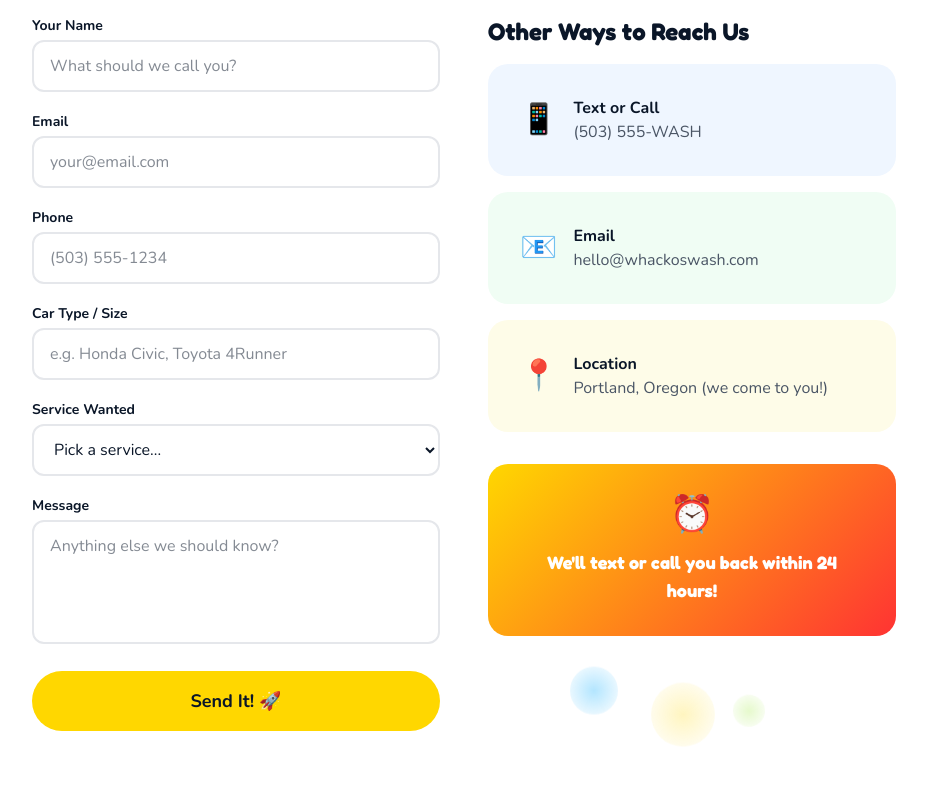
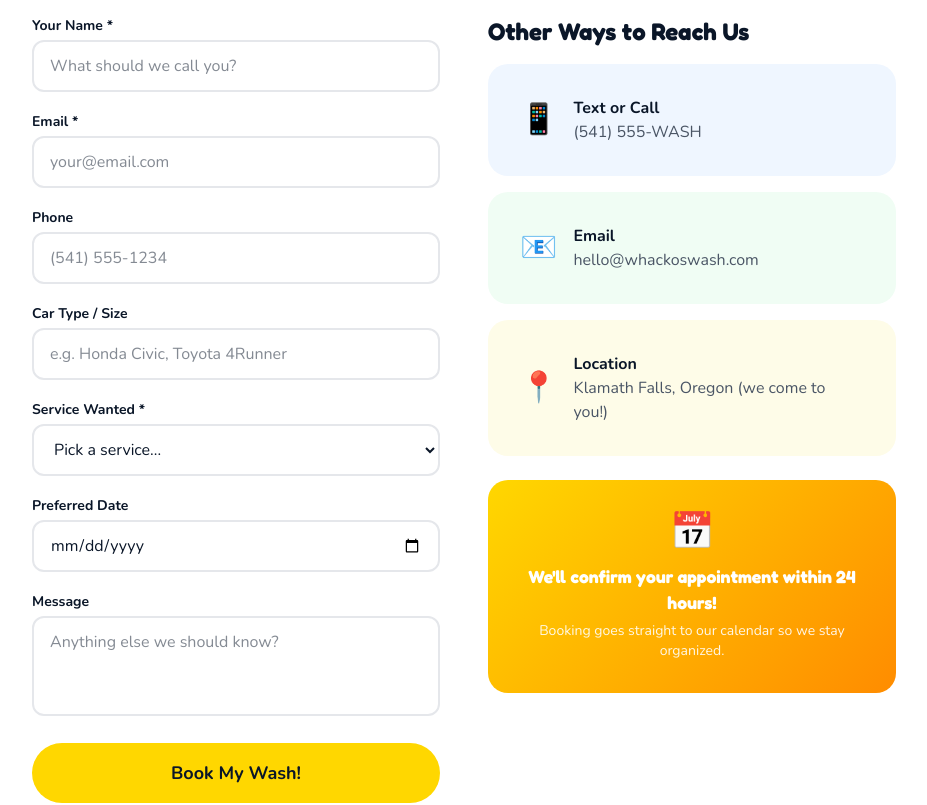
Before and after one commit to abigailleahgoldberg/whackos-wash, a Next.js app: page /contact in a window 1280 px wide. Shown: the part 520-1325 px from the top of the page, without its empty margins (176-1103 px from the left). Built offline with nearby package versions, Linux system fonts and the light colour scheme.

Commit message:
fix: Klamath Falls location, live booking form with Brevo email notifications, preferred date field

```diff
--- a/app/about/page.tsx
+++ b/app/about/page.tsx
@@ -23,7 +23,7 @@ export default function About() {
             Meet Whacko! 🧒
           </h1>
           <p className="text-lg sm:text-xl text-white opacity-90">
-            The kid behind the cleanest cars in Portland
+            The kid behind the cleanest cars in Klamath Falls
           </p>
         </div>
         <div className="absolute bottom-0 left-0 right-0" style={{ lineHeight: 0 }}>
@@ -62,7 +62,7 @@ export default function About() {
             </h2>
             <div className="space-y-4 text-gray-700 leading-relaxed">
               <p>
-                I&apos;m 12 years old, and I live right here in Portland, Oregon. Ever
+                I&apos;m 12 years old, and I live right here in Klamath Falls, Oregon. Ever
                 since I was little, I loved washing my parents&apos; cars. Something about
                 seeing a dirty car turn shiny and new just makes me happy.
               </p>
--- /dev/null
+++ b/app/api/book/route.ts
@@ -0,0 +1,75 @@
+import { NextRequest, NextResponse } from "next/server";
+
+export async function POST(req: NextRequest) {
+  const body = await req.json();
+  const { name, email, phone, carType, service, message, preferredDate } = body;
+
+  const BREVO_API_KEY = process.env.BREVO_API_KEY;
+  const BOOKING_EMAIL = process.env.BOOKING_EMAIL || "timshadyeth@gmail.com";
+
+  if (!BREVO_API_KEY) {
+    return NextResponse.json({ error: "Email service not configured" }, { status: 500 });
+  }
+
+  const serviceLabels: Record<string, string> = {
+    exterior: "Basic Exterior Wash - $25",
+    interior: "Interior Vacuum & Wipe - $30",
+    "full-interior": "Full Interior Detail - $60",
+    combo: "Exterior + Interior Combo - $75",
+    sparkle: "Complete Sparkle Package - $100",
+    fleet: "Fleet / Multiple Cars",
+    other: "Not sure yet",
+  };
+
+  const serviceName = serviceLabels[service] || service;
+
+  const htmlBody = `
+    <div style="font-family: Arial, sans-serif; max-width: 600px; margin: 0 auto; padding: 20px;">
+      <div style="background: linear-gradient(135deg, #00AAFF, #7FE000); padding: 30px; border-radius: 16px 16px 0 0; text-align: center;">
+        <h1 style="color: white; font-size: 28px; margin: 0;">New Booking Request!</h1>
+        <p style="color: white; opacity: 0.9; margin: 8px 0 0;">Whacko's Wash - Klamath Falls, OR</p>
+      </div>
+      <div style="background: #f9f9f9; padding: 30px; border-radius: 0 0 16px 16px; border: 2px solid #e0e0e0;">
+        <table style="width: 100%; border-collapse: collapse;">
+          <tr><td style="padding: 10px 0; border-bottom: 1px solid #eee; font-weight: bold; color: #666; width: 140px;">Name</td><td style="padding: 10px 0; border-bottom: 1px solid #eee; color: #0A1628; font-weight: 600;">${name}</td></tr>
+          <tr><td style="padding: 10px 0; border-bottom: 1px solid #eee; font-weight: bold; color: #666;">Email</td><td style="padding: 10px 0; border-bottom: 1px solid #eee;"><a href="mailto:${email}" style="color: #00AAFF;">${email}</a></td></tr>
+          <tr><td style="padding: 10px 0; border-bottom: 1px solid #eee; font-weight: bold; color: #666;">Phone</td><td style="padding: 10px 0; border-bottom: 1px solid #eee;"><a href="tel:${phone}" style="color: #00AAFF;">${phone || "Not provided"}</a></td></tr>
+          <tr><td style="padding: 10px 0; border-bottom: 1px solid #eee; font-weight: bold; color: #666;">Car</td><td style="padding: 10px 0; border-bottom: 1px solid #eee;">${carType || "Not specified"}</td></tr>
+          <tr><td style="padding: 10px 0; border-bottom: 1px solid #eee; font-weight: bold; color: #666;">Service</td><td style="padding: 10px 0; border-bottom: 1px solid #eee; color: #7FE000; font-weight: 700;">${serviceName}</td></tr>
+          <tr><td style="padding: 10px 0; border-bottom: 1px solid #eee; font-weight: bold; color: #666;">Preferred Date</td><td style="padding: 10px 0; border-bottom: 1px solid #eee;">${preferredDate || "Flexible"}</td></tr>
+          <tr><td style="padding: 10px 0; font-weight: bold; color: #666; vertical-align: top;">Message</td><td style="padding: 10px 0; color: #444;">${message || "None"}</td></tr>
+        </table>
+        <div style="margin-top: 24px; padding: 16px; background: #FFD700; border-radius: 12px; text-align: center;">
+          <p style="margin: 0; font-weight: bold; color: #0A1628;">Add this to the Whacko's Wash Google Calendar!</p>
+        </div>
+      </div>
+    </div>
+  `;
+
+  try {
+    const res = await fetch("https://api.brevo.com/v3/smtp/email", {
+      method: "POST",
+      headers: {
+        "api-key": BREVO_API_KEY,
+        "Content-Type": "application/json",
+      },
+      body: JSON.stringify({
+        sender: { name: "Whacko's Wash Website", email: "abigailleahgoldberg@gmail.com" },
+        to: [{ email: BOOKING_EMAIL, name: "Whacko's Wash" }],
+        subject: `New Booking: ${name} - ${serviceName}`,
+        htmlContent: htmlBody,
+      }),
+    });
+
+    if (!res.ok) {
+      const err = await res.text();
+      console.error("Brevo error:", err);
+      return NextResponse.json({ error: "Email failed" }, { status: 500 });
+    }
+
+    return NextResponse.json({ success: true });
+  } catch (err) {
+    console.error("Booking API error:", err);
+    return NextResponse.json({ error: "Server error" }, { status: 500 });
+  }
+}
--- a/app/components/Footer.tsx
+++ b/app/components/Footer.tsx
@@ -20,7 +20,7 @@ export default function Footer() {
             <p className="text-gray-400 text-sm">
               Kid-Powered Sparkle for Your Car!
             </p>
-            <p className="text-gray-400 text-sm mt-1">Portland, Oregon</p>
+            <p className="text-gray-400 text-sm mt-1">Klamath Falls, Oregon</p>
           </div>
 
           {/* Links */}
@@ -44,7 +44,7 @@ export default function Footer() {
             <div className="space-y-2 text-sm text-gray-300">
               <p>📧 hello@whackoswash.com</p>
               <p>📱 (503) 555-WASH</p>
-              <p>📍 Portland, OR</p>
+              <p>📍 Klamath Falls, OR</p>
             </div>
           </div>
         </div>
--- a/app/contact/page.tsx
+++ b/app/contact/page.tsx
@@ -9,9 +9,12 @@ export default function Contact() {
     phone: "",
     carType: "",
     service: "",
+    preferredDate: "",
     message: "",
   });
   const [submitted, setSubmitted] = useState(false);
+  const [loading, setLoading] = useState(false);
+  const [error, setError] = useState("");
 
   function handleChange(
     e: React.ChangeEvent<HTMLInputElement | HTMLSelectElement | HTMLTextAreaElement>
@@ -19,10 +22,23 @@ export default function Contact() {
     setForm({ ...form, [e.target.name]: e.target.value });
   }
 
-  function handleSubmit(e: React.FormEvent) {
+  async function handleSubmit(e: React.FormEvent) {
     e.preventDefault();
-    console.log("Form submitted:", form);
-    setSubmitted(true);
+    setLoading(true);
+    setError("");
+    try {
+      const res = await fetch("/api/book", {
+        method: "POST",
+        headers: { "Content-Type": "application/json" },
+        body: JSON.stringify(form),
+      });
+      if (!res.ok) throw new Error("Failed to send");
+      setSubmitted(true);
+    } catch {
+      setError("Oops! Something went wrong. Try texting us directly.");
+    } finally {
+      setLoading(false);
+    }
   }
 
   return (
@@ -34,7 +50,6 @@ export default function Contact() {
           background: "linear-gradient(135deg, #00AAFF 0%, #7FE000 100%)",
         }}
       >
-        {/* Decorative bubbles */}
         <div className="bubble" style={{ width: 30, height: 30, left: "5%", bottom: "20%", animationDuration: "9s", animationDelay: "0s" }} />
         <div className="bubble" style={{ width: 50, height: 50, left: "80%", bottom: "10%", animationDuration: "11s", animationDelay: "1s" }} />
         <div className="bubble" style={{ width: 20, height: 20, left: "60%", bottom: "30%", animationDuration: "8s", animationDelay: "2s" }} />
@@ -48,10 +63,10 @@ export default function Contact() {
               textShadow: "3px 3px 0px rgba(0,0,0,0.2)",
             }}
           >
-            Let&apos;s Make Your Car Whacko-Clean! 🚗
+            Let&apos;s Make Your Car Whacko-Clean!
           </h1>
           <p className="text-lg sm:text-xl text-white opacity-90">
-            Fill out the form below and we will get back to you fast
+            Fill out the form and we will get back to you within 24 hours
           </p>
         </div>
         <div className="mt-12" style={{ lineHeight: 0 }}>
@@ -73,116 +88,81 @@ export default function Contact() {
                   className="text-2xl font-bold mb-2"
                   style={{ fontFamily: "var(--font-fredoka)", color: "#7FE000" }}
                 >
-                  Thanks! We&apos;ll be in touch!
+                  Booking Request Sent!
                 </h2>
-                <p className="text-gray-600">
-                  We will text or call you back within 24 hours.
+                <p className="text-gray-600 mb-2">
+                  We will text or call you back within 24 hours to confirm your appointment.
+                </p>
+                <p className="text-gray-500 text-sm">
+                  Your booking details have been sent to the Whacko&apos;s Wash team.
                 </p>
               </div>
             ) : (
               <form onSubmit={handleSubmit} className="space-y-5">
                 <div>
-                  <label className="block text-sm font-bold mb-1" style={{ color: "#0A1628" }}>
-                    Your Name
-                  </label>
-                  <input
-                    type="text"
-                    name="name"
-                    value={form.name}
-                    onChange={handleChange}
-                    required
+                  <label className="block text-sm font-bold mb-1" style={{ color: "#0A1628" }}>Your Name *</label>
+                  <input type="text" name="name" value={form.name} onChange={handleChange} required
                     className="w-full px-4 py-3 rounded-xl border-2 border-gray-200 focus:border-blue-400 focus:outline-none transition-colors"
-                    placeholder="What should we call you?"
-                  />
+                    placeholder="What should we call you?" />
                 </div>
                 <div>
-                  <label className="block text-sm font-bold mb-1" style={{ color: "#0A1628" }}>
-                    Email
-                  </label>
-                  <input
-                    type="email"
-                    name="email"
-                    value={form.email}
-                    onChange={handleChange}
-                    required
+                  <label className="block text-sm font-bold mb-1" style={{ color: "#0A1628" }}>Email *</label>
+                  <input type="email" name="email" value={form.email} onChange={handleChange} required
                     className="w-full px-4 py-3 rounded-xl border-2 border-gray-200 focus:border-blue-400 focus:outline-none transition-colors"
-                    placeholder="your@email.com"
-                  />
+                    placeholder="your@email.com" />
                 </div>
                 <div>
-                  <label className="block text-sm font-bold mb-1" style={{ color: "#0A1628" }}>
-                    Phone
-                  </label>
-                  <input
-                    type="tel"
-                    name="phone"
-                    value={form.phone}
-                    onChange={handleChange}
+                  <label className="block text-sm font-bold mb-1" style={{ color: "#0A1628" }}>Phone</label>
+                  <input type="tel" name="phone" value={form.phone} onChange={handleChange}
                     className="w-full px-4 py-3 rounded-xl border-2 border-gray-200 focus:border-blue-400 focus:outline-none transition-colors"
-                    placeholder="(503) 555-1234"
-                  />
+                    placeholder="(541) 555-1234" />
                 </div>
                 <div>
-                  <label className="block text-sm font-bold mb-1" style={{ color: "#0A1628" }}>
-                    Car Type / Size
-                  </label>
-                  <input
-                    type="text"
-                    name="carType"
-                    value={form.carType}
-                    onChange={handleChange}
+                  <label className="block text-sm font-bold mb-1" style={{ color: "#0A1628" }}>Car Type / Size</label>
+                  <input type="text" name="carType" value={form.carType} onChange={handleChange}
                     className="w-full px-4 py-3 rounded-xl border-2 border-gray-200 focus:border-blue-400 focus:outline-none transition-colors"
-                    placeholder="e.g. Honda Civic, Toyota 4Runner"
-                  />
+                    placeholder="e.g. Honda Civic, Toyota 4Runner" />
                 </div>
                 <div>
-                  <label className="block text-sm font-bold mb-1" style={{ color: "#0A1628" }}>
-                    Service Wanted
-                  </label>
-                  <select
-                    name="service"
-                    value={form.service}
-                    onChange={handleChange}
-                    required
-                    className="w-full px-4 py-3 rounded-xl border-2 border-gray-200 focus:border-blue-400 focus:outline-none transition-colors bg-white"
-                  >
+                  <label className="block text-sm font-bold mb-1" style={{ color: "#0A1628" }}>Service Wanted *</label>
+                  <select name="service" value={form.service} onChange={handleChange} required
+                    className="w-full px-4 py-3 rounded-xl border-2 border-gray-200 focus:border-blue-400 focus:outline-none transition-colors bg-white">
                     <option value="">Pick a service...</option>
                     <option value="exterior">Basic Exterior Wash - $25</option>
                     <option value="interior">Interior Vacuum & Wipe - $30</option>
                     <option value="full-interior">Full Interior Detail - $60</option>
                     <option value="combo">Exterior + Interior Combo - $75</option>
                     <option value="sparkle">Complete Sparkle Package - $100</option>
-                    <option value="fleet">Fleet / Multiple Cars</option>
+                    <option value="fleet">Fleet / Multiple Cars - Call for pricing</option>
                     <option value="other">Not sure yet</option>
                   </select>
                 </div>
                 <div>
-                  <label className="block text-sm font-bold mb-1" style={{ color: "#0A1628" }}>
-                    Message
-                  </label>
-                  <textarea
-                    name="message"
-                    value={form.message}
-                    onChange={handleChange}
-                    rows={4}
+                  <label className="block text-sm font-bold mb-1" style={{ color: "#0A1628" }}>Preferred Date</label>
+                  <input type="date" name="preferredDate" value={form.preferredDate} onChange={handleChange}
+                    className="w-full px-4 py-3 rounded-xl border-2 border-gray-200 focus:border-blue-400 focus:outline-none transition-colors"
+                    min={new Date().toISOString().split("T")[0]} />
+                </div>
+                <div>
+                  <label className="block text-sm font-bold mb-1" style={{ color: "#0A1628" }}>Message</label>
+                  <textarea name="message" value={form.message} onChange={handleChange} rows={3}
                     className="w-full px-4 py-3 rounded-xl border-2 border-gray-200 focus:border-blue-400 focus:outline-none transition-colors resize-none"
-                    placeholder="Anything else we should know?"
-                  />
+                    placeholder="Anything else we should know?" />
                 </div>
-                <button type="submit" className="cta-button w-full text-center text-lg">
-                  Send It! 🚀
+                {error && (
+                  <p className="text-red-500 text-sm font-bold">{error}</p>
+                )}
+                <button type="submit" disabled={loading} className="cta-button w-full text-center text-lg" style={{ opacity: loading ? 0.7 : 1 }}>
+                  {loading ? "Sending..." : "Book My Wash!"}
                 </button>
               </form>
             )}
           </div>
 
           {/* Contact info */}
-          <div className="space-y-8">
+          <div className="space-y-6">
             <div>
-              <h2
-                className="text-2xl font-bold mb-4"
-                style={{ fontFamily: "var(--font-fredoka)", color: "#0A1628" }}
-              >
+              <h2 className="text-2xl font-bold mb-4" style={{ fontFamily: "var(--font-fredoka)", color: "#0A1628" }}>
                 Other Ways to Reach Us
               </h2>
               <div className="space-y-4">
@@ -190,7 +170,7 @@ export default function Contact() {
                   <span className="text-3xl">📱</span>
                   <div>
                     <p className="font-bold" style={{ color: "#0A1628" }}>Text or Call</p>
-                    <p className="text-gray-600">(503) 555-WASH</p>
+                    <p className="text-gray-600">(541) 555-WASH</p>
                   </div>
                 </div>
                 <div className="fun-card bg-green-50 flex items-center gap-4">
@@ -204,36 +184,20 @@ export default function Contact() {
                   <span className="text-3xl">📍</span>
                   <div>
                     <p className="font-bold" style={{ color: "#0A1628" }}>Location</p>
-                    <p className="text-gray-600">Portland, Oregon (we come to you!)</p>
+                    <p className="text-gray-600">Klamath Falls, Oregon (we come to you!)</p>
                   </div>
                 </div>
               </div>
             </div>
 
-            <div
-              className="fun-card text-center"
-              style={{ background: "linear-gradient(135deg, #FFD700, #FF3333)" }}
-            >
-              <div className="text-4xl mb-3 float-anim">⏰</div>
-              <p className="text-white font-bold text-lg" style={{ fontFamily: "var(--font-fredoka)" }}>
-                We&apos;ll text or call you back within 24 hours!
+            <div className="fun-card text-center" style={{ background: "linear-gradient(135deg, #FFD700, #FF8C00)" }}>
+              <div className="text-4xl mb-3">📅</div>
+              <p className="text-white font-bold" style={{ fontFamily: "var(--font-fredoka)", fontSize: "1.1rem" }}>
+                We&apos;ll confirm your appointment within 24 hours!
               </p>
-            </div>
-
-            {/* Bubble decorations */}
-            <div className="relative h-32">
-              <div
-                className="absolute top-0 left-[20%] w-12 h-12 rounded-full float-anim opacity-30"
-                style={{ background: "radial-gradient(circle, #00AAFF, transparent)" }}
-              />
-              <div
-                className="absolute top-8 left-[60%] w-8 h-8 rounded-full float-slow opacity-20"
-                style={{ background: "radial-gradient(circle, #7FE000, transparent)" }}
-              />
-              <div
-                className="absolute top-4 left-[40%] w-16 h-16 rounded-full float-anim opacity-25"
-                style={{ background: "radial-gradient(circle, #FFD700, transparent)" }}
-              />
+              <p className="text-white text-sm mt-1 opacity-90">
+                Booking goes straight to our calendar so we stay organized.
+              </p>
             </div>
           </div>
         </div>
--- a/app/layout.tsx
+++ b/app/layout.tsx
@@ -17,11 +17,11 @@ const nunito = Nunito({
 });
 
 export const metadata: Metadata = {
-  title: "Whacko's Wash | Kid Car Detailing Portland Oregon",
+  title: "Whacko's Wash | Kid Car Detailing Klamath Falls Oregon",
   description:
-    "Whacko's Wash is Portland's most fun car detailing service, run by a 12-year-old entrepreneur! Exterior wash, full detail, Sparkle Package. Book now!",
+    "Whacko's Wash is Klamath Falls' most fun car detailing service, run by a 12-year-old entrepreneur! Exterior wash, full detail, Sparkle Package. Book now!",
   keywords:
-    "whackos wash, car detailing portland, kids car wash portland, fun car cleaning portland, car wash portland oregon",
+    "whackos wash, car detailing klamath falls, kids car wash klamath falls, fun car cleaning klamath falls, car wash klamath falls oregon",
 };
 
 export default function RootLayout({
--- a/app/page.tsx
+++ b/app/page.tsx
@@ -28,7 +28,7 @@ const services = [
 
 const trustStats = [
   { emoji: "💪", label: "100% Kid Powered" },
-  { emoji: "📍", label: "Portland Born" },
+  { emoji: "📍", label: "Klamath Falls Born" },
   { emoji: "🔥", label: "Zero Shortcuts" },
   { emoji: "😄", label: "Smile Guaranteed" },
 ];
@@ -112,7 +112,7 @@ export default function Home() {
             "Kid Entrepreneur",
             "Super Fun",
             "Super Clean",
-            "Portland Local",
+            "Klamath Falls Local",
           ].map((item, i) => (
             <span
               key={i}
@@ -139,7 +139,7 @@ export default function Home() {
             Hi, I&apos;m Whacko! 👋
           </h2>
           <p className="text-lg sm:text-xl leading-relaxed" style={{ color: "#333" }}>
-            At just 12 years old I started Whacko&apos;s Wash right here in Portland,
+            At just 12 years old I started Whacko&apos;s Wash right here in Klamath Falls,
             Oregon because I love making cars shine! Every wash gets the full Whacko
             treatment: serious scrubbing, serious sparkle. Your car is in good hands.
           </p>
```
